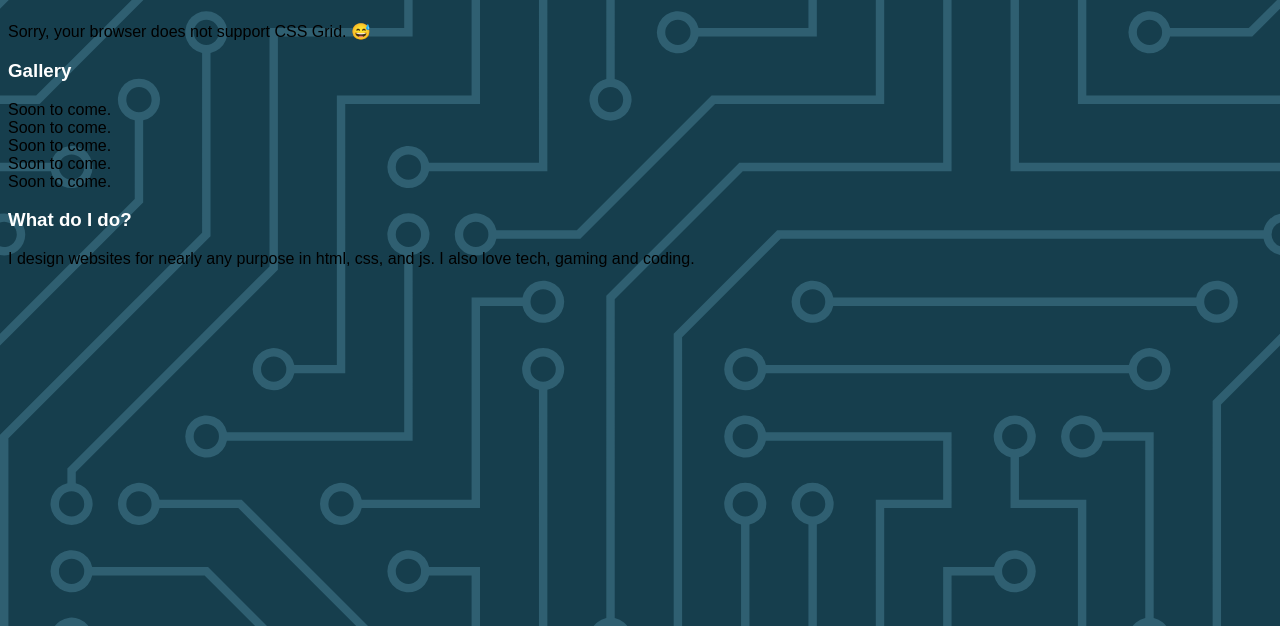
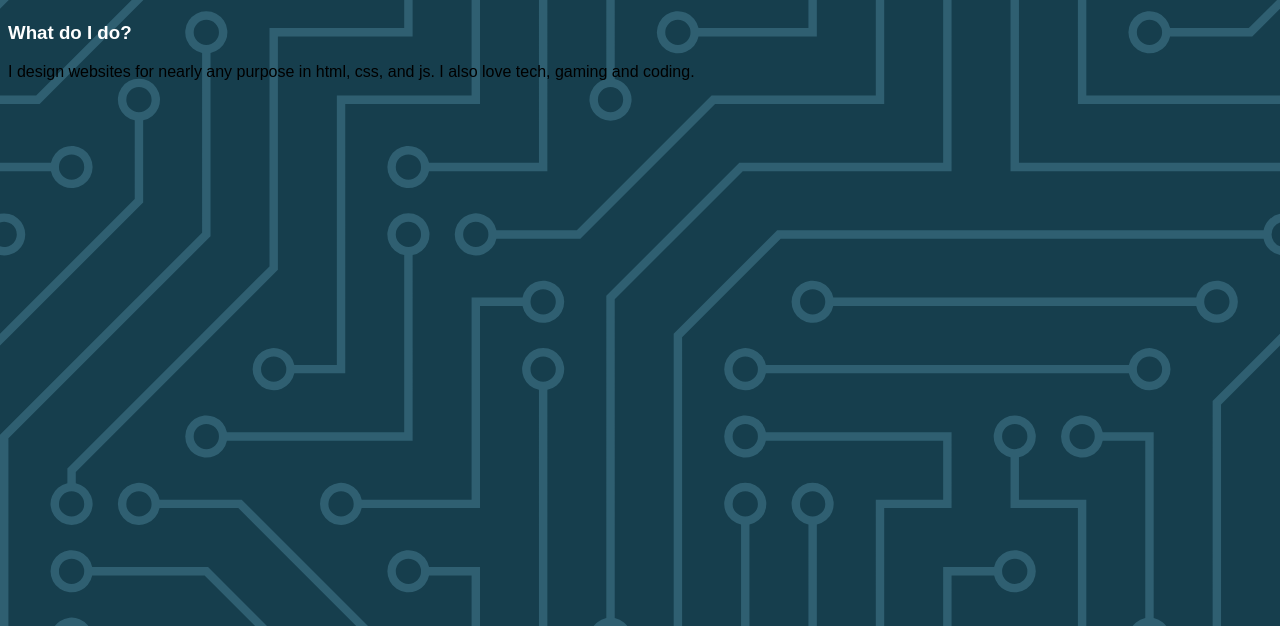
Before and after one commit to spacetimematters/MyHomePage, a plain HTML site: page index.html in a window 1280 px wide. Shown: the part 174-800 px from the top of the page. Drawn offline with Linux system fonts and the light colour scheme.

Commit message:
Update index.html

```diff
--- a/index.html
+++ b/index.html
@@ -122,42 +122,7 @@ h3{
     </div>
           <h1>Welcome To My Landing Page. </h1>
       <h2>Created by SPACETIMEMATTERS </h2>
-<div class="message">
-  Sorry, your browser does not support CSS Grid. 😅
-</div>
-<section class="section">
-  <h3>Gallery</h3>
-  <div class="grid">
-    <div class="item">
-      <div class="item__details">
-        Soon to come.
-      </div>
-    </div>
-    <div class="item item--large">
-      <div class="item__details">
-        Soon to come.
-      </div>
-    </div>
-    <div class="item item--medium">
-      <div class="item__details">
-        Soon to come.
-      </div>
-    </div>
-    <div class="item item--large">
-      <div class="item__details">
-        Soon to come.
-      </div>
-    </div>
-    <div class="item item--full">
-      <div class="item__details">
-         Soon to come.
-      </div>
-    </div>
 
-
-    </div>
-  </div>
-</div>
 <h3>
 What do I do?
 </h3>
```
